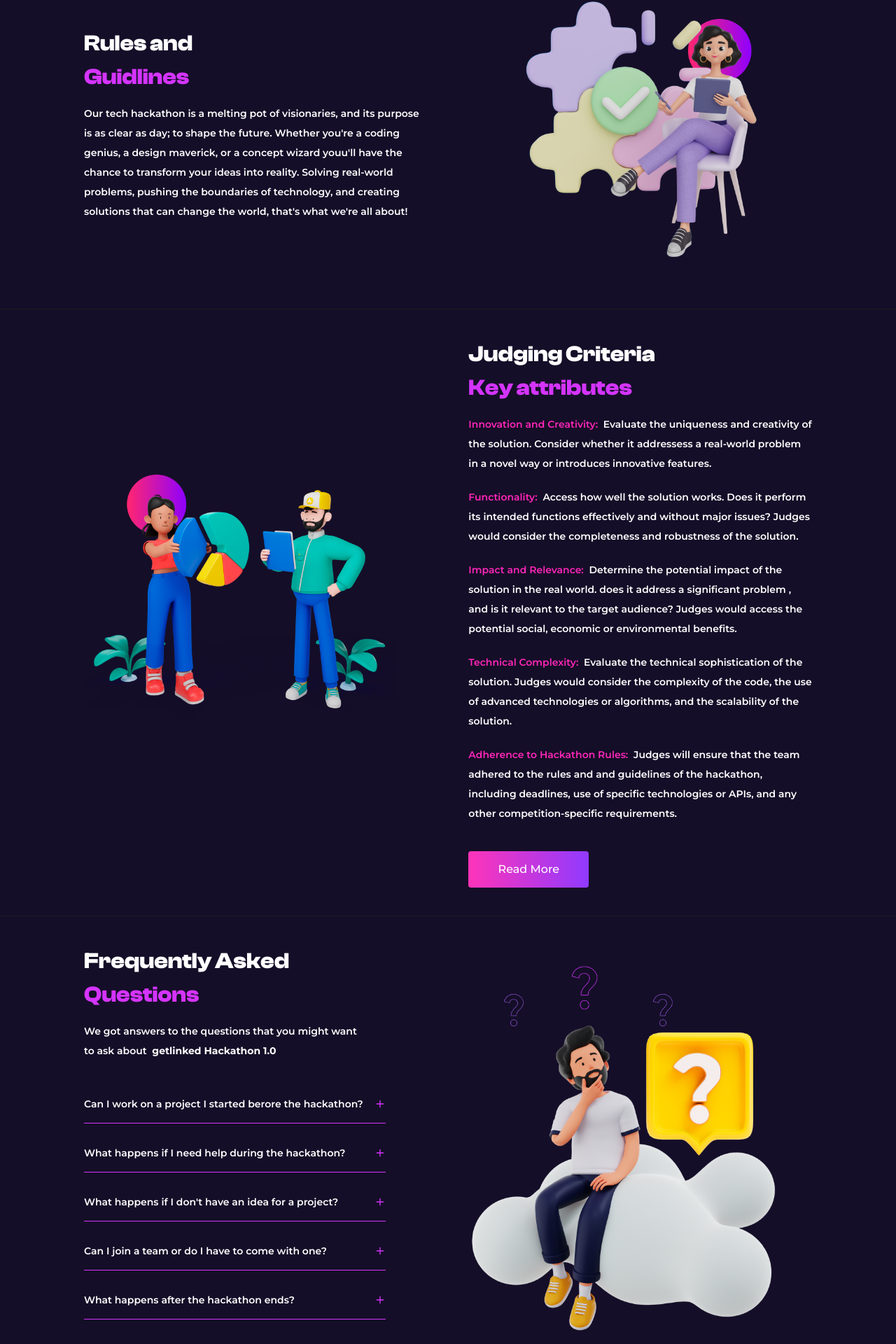
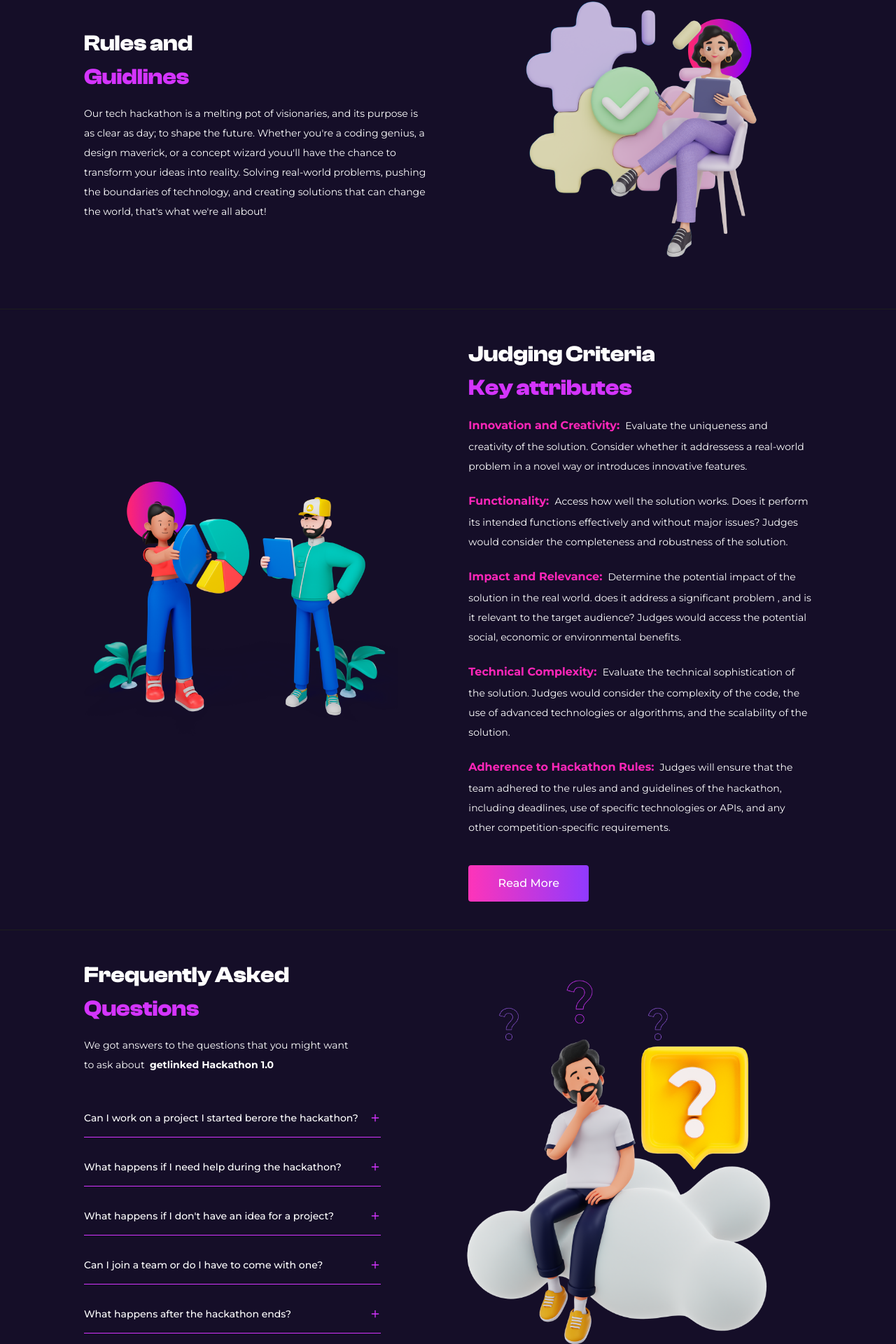
Before and after one commit to akins-dev/hackathon, a Next.js app: page / in a window 1280 px wide. Shown: the part 1378-3298 px from the top of the page at 70% size. Built offline with nearby package versions, Linux system fonts and the light colour scheme.

Commit message:
fix: removed all semi-bold fonts

```diff
--- a/app/globals.css
+++ b/app/globals.css
@@ -127,6 +127,7 @@ body,
   filter: blur(220px);
 }
 
+
 @layer base {
   :root {
     --background: 0 0% 100%;
--- a/components/landing/attributes.tsx
+++ b/components/landing/attributes.tsx
@@ -20,28 +20,28 @@ const Attributes = () => {
           <h2 className="font-bold text-center md:text-start">Judging Criteria</h2>
           <h2 className="font-bold text-center md:text-start text-cpink">Key attributes </h2>
         </div>
-        <div className="flex flex-col gap-y-[20px] font-semibold mt-[14px] leading-loose max-w-[535px] 2xl:max-w-[1200px] text-center md:text-start text-[10px] md:text-[12px] lg:text-[14px]">
+        <div className="flex flex-col gap-y-[20px] mt-[14px] leading-loose max-w-[535px] 2xl:max-w-[1200px] text-center md:text-start text-[10px] md:text-[12px] lg:text-[14px]">
           <div>
-            <span className="text-cpinkx">Innovation and Creativity:&nbsp;</span> Evaluate the uniqueness and creativity of the solution. Consider
+            <span className="text-cpinkx font-bold text-[16px]">Innovation and Creativity:&nbsp;</span> Evaluate the uniqueness and creativity of the solution. Consider
             whether it addressess a real-world problem in a novel way or introduces innovative features.
           </div>
           <div>
-            <span className="text-cpinkx">Functionality:&nbsp;</span> Access how well the solution works. Does it perform its intended functions
+            <span className="text-cpinkx font-bold text-[16px]">Functionality:&nbsp;</span> Access how well the solution works. Does it perform its intended functions
             effectively and without major issues? Judges would consider the completeness and
             robustness of the solution.
           </div>
           <div>
-            <span className="text-cpinkx">Impact and Relevance:&nbsp;</span> Determine the potential impact of the solution in the real world.
+            <span className="text-cpinkx font-bold text-[16px]">Impact and Relevance:&nbsp;</span> Determine the potential impact of the solution in the real world.
              does it address a significant problem , and is it relevant to the target audience?
              Judges would access the potential social, economic or environmental benefits.
           </div>
           <div>
-            <span className="text-cpinkx">Technical Complexity:&nbsp;</span> Evaluate the technical sophistication of the solution. Judges would consider
+            <span className="text-cpinkx font-bold text-[16px]">Technical Complexity:&nbsp;</span> Evaluate the technical sophistication of the solution. Judges would consider
              the complexity of the code, the use of advanced technologies or algorithms, and the scalability
              of the solution.
           </div>
           <div>
-            <span className="text-cpinkx">Adherence to Hackathon Rules:&nbsp;</span> Judges will ensure that the team adhered to the rules and
+            <span className="text-cpinkx font-bold text-[16px]">Adherence to Hackathon Rules:&nbsp;</span> Judges will ensure that the team adhered to the rules and
             and guidelines of the hackathon, including deadlines, use of specific technologies or APIs,
             and any other competition-specific requirements.
           </div>
--- a/components/landing/faq.tsx
+++ b/components/landing/faq.tsx
@@ -45,7 +45,7 @@ const FAQ = () => {
           <h2 className="font-bold text-center md:text-start">Frequently Asked</h2>
           <h2 className="font-bold text-center md:text-start text-cpink">Questions </h2>
         </div>
-        <div className="flex flex-col mb-[20px] font-semibold mt-[14px] leading-loose max-w-[390px] 2xl:max-w-[1200px] text-center md:text-start text-[10px] md:text-[12px] lg:text-[14px]">
+        <div className="flex flex-col mb-[20px] mt-[14px] leading-loose max-w-[390px] 2xl:max-w-[1200px] text-center md:text-start text-[10px] md:text-[12px] lg:text-[14px]">
           <div>
             We got answers to the questions that you might want to ask about
             &nbsp;<span className="font-bold">getlinked Hackathon 1.0</span>
@@ -56,7 +56,7 @@ const FAQ = () => {
             accordionObject?.map((item) => (
               <Accordion type="single" collapsible key={item.question}>
                 <AccordionItem value="item-1">
-                  <AccordionTrigger className="font-semibold text-[10px] md:text-[12px] lg:text-[14px]">{item.question}</AccordionTrigger>
+                  <AccordionTrigger className="text-[10px] md:text-[12px] lg:text-[14px]">{item.question}</AccordionTrigger>
                   <AccordionContent className="text-[10px] md:text-[12px] lg:text-[14px]">
                     {item.answer}
                   </AccordionContent>
--- a/components/landing/introduction.tsx
+++ b/components/landing/introduction.tsx
@@ -19,7 +19,7 @@ const Introduction = () => {
           <h2 className="font-bold text-center md:text-start">Introduction to getlinked</h2>
           <h2 className="font-bold text-center md:text-start text-cpink">Tech Hackathon 1.0  </h2>
         </div>
-        <div className="flex font-semibold mt-[14px] leading-loose max-w-[535px] 2xl:max-w-[1200px] text-center md:text-start text-[10px] md:text-[12px] lg:text-[14px]">
+        <div className="flex mt-[14px] leading-loose max-w-[535px] 2xl:max-w-[1200px] text-center md:text-start text-[10px] md:text-[12px] lg:text-[14px]">
           Our tech hackathon is a melting pot of visionaries, and its purpose is as clear as day;
           to shape the future. Whether you&#39;re a coding genius, a design maverick, or a concept wizard
           youu&#39;ll have the chance to transform your ideas into reality. Solving real-world problems,
--- a/components/landing/rules.tsx
+++ b/components/landing/rules.tsx
@@ -19,7 +19,7 @@ const Rules = () => {
           <h2 className="font-bold text-center md:text-start">Rules and</h2>
           <h2 className="font-bold text-center md:text-start text-cpink">Guidlines </h2>
         </div>
-        <div className="flex font-semibold mt-[14px] leading-loose max-w-[535px] 2xl:max-w-[1200px] text-center md:text-start text-[10px] md:text-[12px] lg:text-[14px]">
+        <div className="flex mt-[14px] leading-loose max-w-[535px] 2xl:max-w-[1200px] text-center md:text-start text-[10px] md:text-[12px] lg:text-[14px]">
           Our tech hackathon is a melting pot of visionaries, and its purpose is as clear as day;
           to shape the future. Whether you&#39;re a coding genius, a design maverick, or a concept wizard
           youu&#39;ll have the chance to transform your ideas into reality. Solving real-world problems,
```
